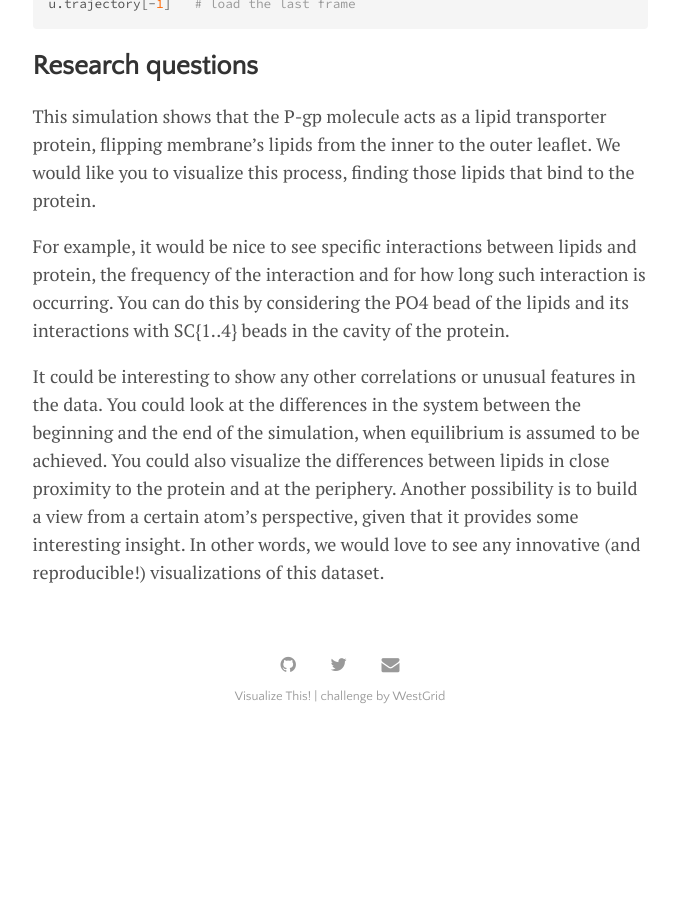
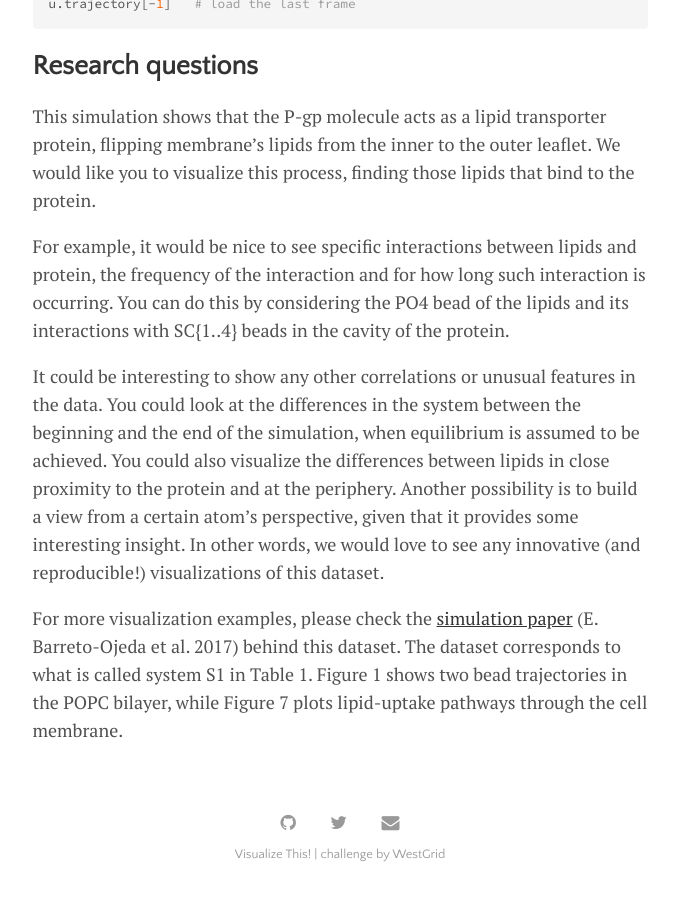
Before and after one commit to WestGrid/visualizeThis, a Jekyll site: the page built from menu/scientific.md, in a window 1280 px wide and 900 px high, scrolled down 4046 px. Shown: the whole window, without its empty margins (300-978 px from the left). Built offline with Jekyll 4.4.1, drawn with Linux system fonts in a browser that asks for light colours; before the commit the page ends 4788 px from its top, so only the background shows below that.

Commit message:
added link to the simulation paper

```diff
--- a/menu/scientific.md
+++ b/menu/scientific.md
@@ -160,3 +160,9 @@ assumed to be achieved. You could also visualize the differences between lipids
 protein and at the periphery. Another possibility is to build a view from a certain atom's perspective,
 given that it provides some interesting insight. In other words, we would love to see any innovative (and
 reproducible!) visualizations of this dataset.
+
+For more visualization examples, please check the <a
+href="https://www.biorxiv.org/content/early/2017/09/20/191239" target="_blank">simulation paper</a>
+(E. Barreto-Ojeda et al. 2017) behind this dataset. The dataset corresponds to what is called system S1
+in Table 1. Figure 1 shows two bead trajectories in the POPC bilayer, while Figure 7 plots lipid-uptake
+pathways through the cell membrane.
```
